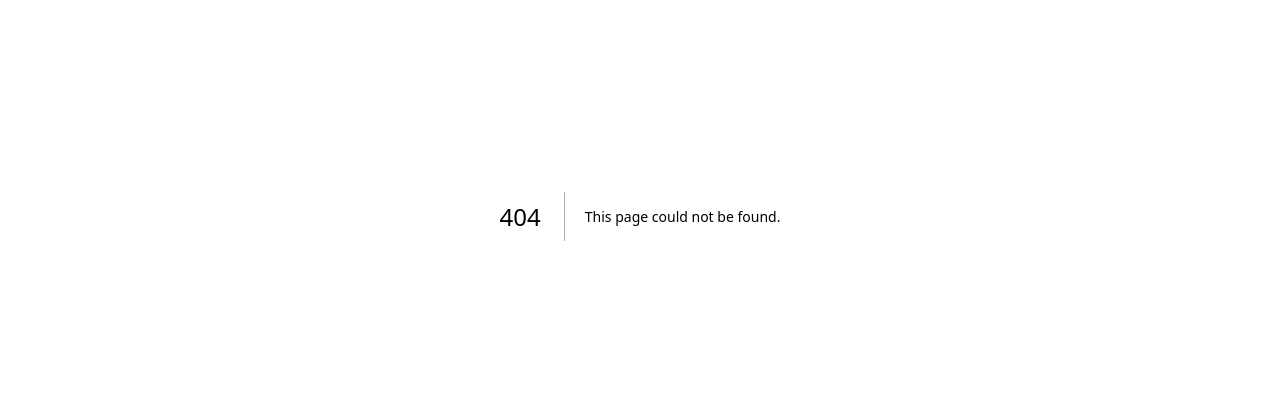
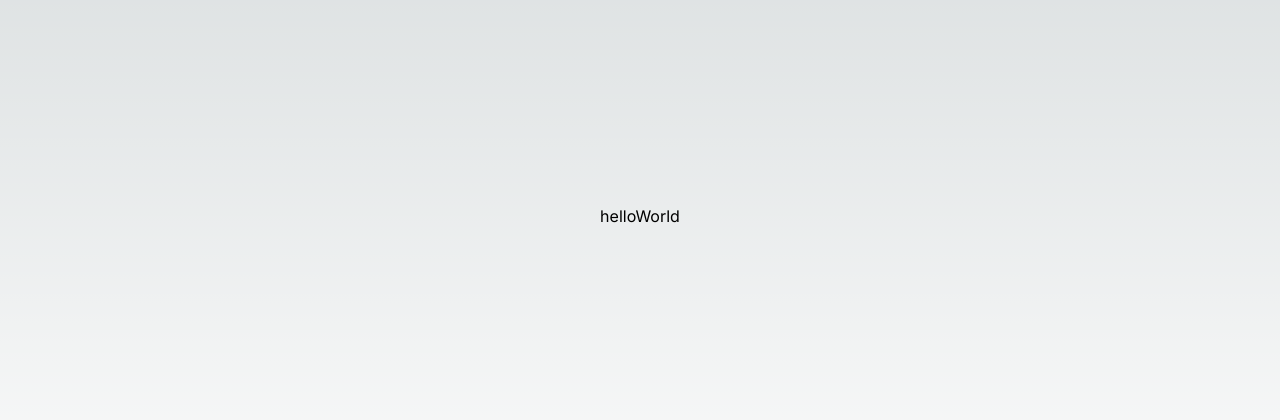
Before and after one commit to TDW-2023/tdw-vasco, a Next.js app: page /helloWorld in a window 1280 px wide. Before the commit this address had no page. Shown: the part 184-604 px from the top of the page. Built offline with nearby package versions, Linux system fonts and the light colour scheme.

Commit message:
added helloWorld page

```diff
--- /dev/null
+++ b/app/helloWorld/page.js
@@ -0,0 +1,9 @@
+import React from 'react'
+
+const helloWorld = () => {
+  return (
+    <div className='h-screen w-full flex justify-center items-center'>helloWorld</div>
+  )
+}
+
+export default helloWorld
--- a/app/page.js
+++ b/app/page.js
@@ -1,4 +1,6 @@
 import Image from 'next/image'
+import Link from 'next/link'
+
 
 export default function Home() {
   return (
@@ -38,6 +40,8 @@ export default function Home() {
           priority
         />
       </div>
+
+      <Link href={'/helloWorld'}>Clica aqui</Link>
 
       <div className="mb-32 grid text-center lg:max-w-5xl lg:w-full lg:mb-0 lg:grid-cols-4 lg:text-left">
         <a
```
